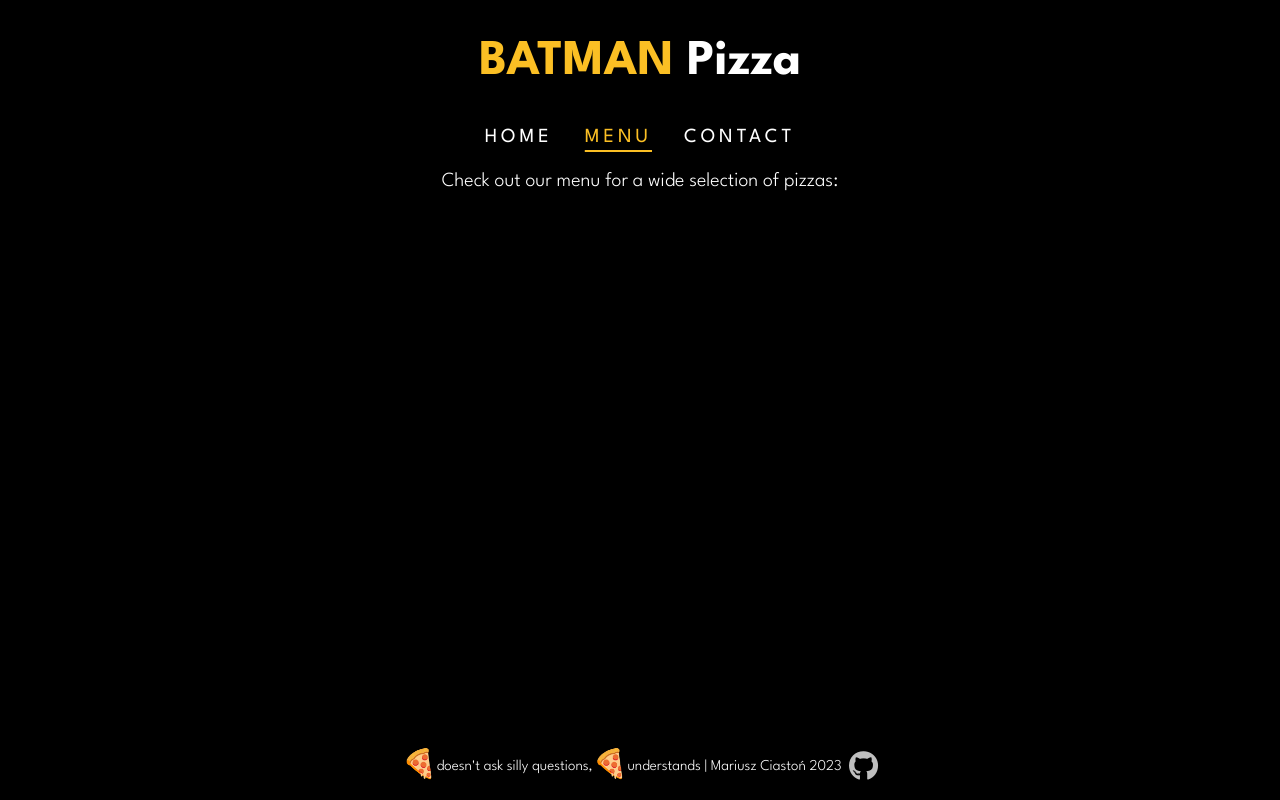
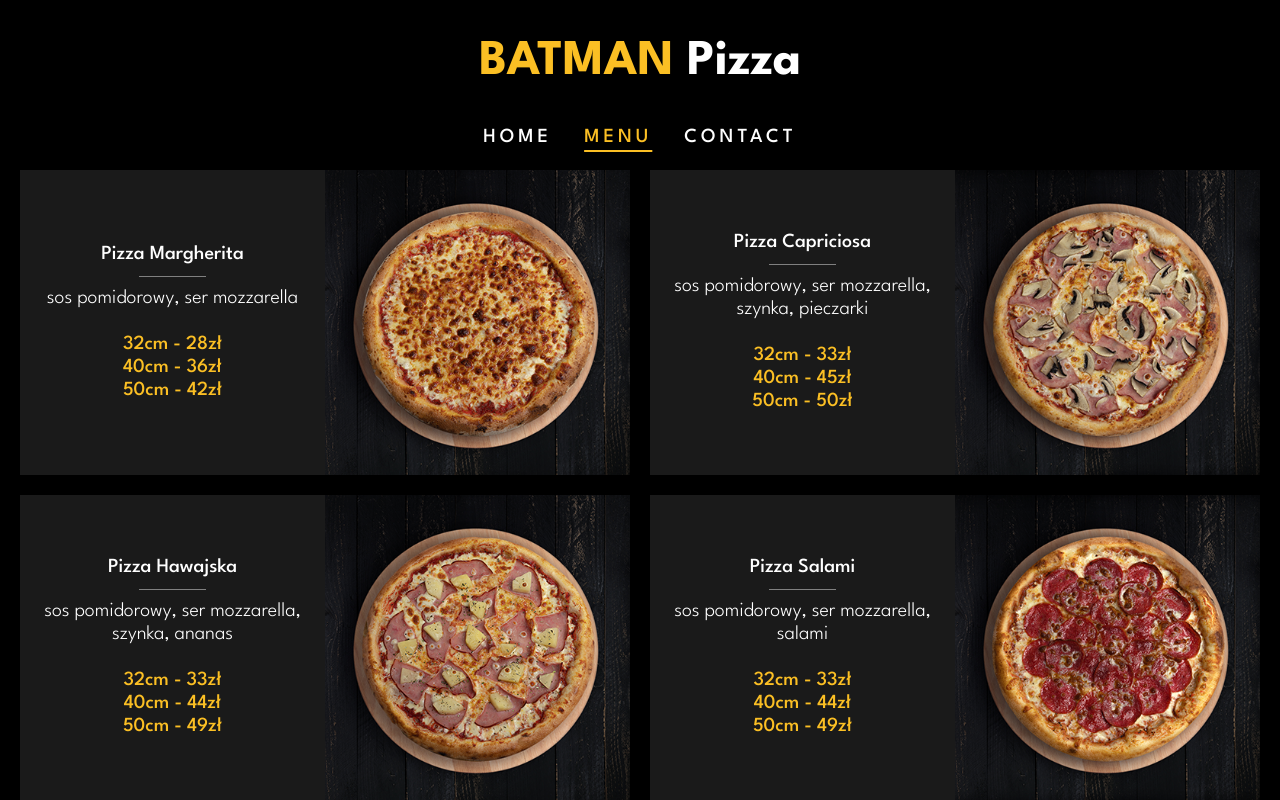
Before and after one commit to mariuszciaston/Restaurant-Page, a website built with webpack: page dist/index.html in a window 1280 px wide. Both pictures are taken after a click on the button "MENU". Shown: the top 800 px of the page. Built offline with nearby package versions, Linux system fonts and the light colour scheme.

Commit message:
Menu content done

```diff
--- a/src/home.js
+++ b/src/home.js
@@ -7,7 +7,8 @@ export default function addHomeContent() {
 	const footer = document.querySelector('.footer');
 
 	homeDiv.className = 'home';
-	homeParagraph.textContent = "Welcome to Batman Pizza! Our restaurant is known for it's delicious pizzas made with fresh ingredients. Come and taste the difference! Unleash your inner Batman!";
+	homeParagraph.textContent =
+		"Welcome to Batman Pizza! Our restaurant is known for it's delicious pizzas made with fresh ingredients. Come and taste the difference! Unleash your inner Batman!";
 	homeImage.src = 'img/home.jpg';
 
 	main.appendChild(homeDiv);
--- a/src/menu.js
+++ b/src/menu.js
@@ -1,12 +1,113 @@
 export default function addMenuContent() {
 	const content = document.querySelector('#content');
 	const main = document.querySelector('.main');
-	const menuDiv = document.createElement('div');
+	const menu = document.createElement('div');
 	const footer = document.querySelector('.footer');
 
-	menuDiv.className = 'menu';
-	menuDiv.textContent = 'Check out our menu for a wide selection of pizzas:';
+	menu.className = 'menu';
+	main.appendChild(menu);
 
-	main.appendChild(menuDiv);
+	const pizzaListDiv = document.createElement('div');
+	pizzaListDiv.className = 'pizza-list';
+	menu.appendChild(pizzaListDiv);
+
+	const pizzas = [
+		{
+			name: 'Pizza Margherita',
+			ingredients: 'sos pomidorowy, ser mozzarella',
+			prices: ['32cm - 28zł', '40cm - 36zł', '50cm - 42zł'],
+			imgSrc: 'img/MARGARITA.png',
+			imgAlt: 'Pizza Margherita',
+		},
+		{
+			name: 'Pizza Capriciosa',
+			ingredients: 'sos pomidorowy, ser mozzarella, szynka, pieczarki',
+			prices: ['32cm - 33zł', '40cm - 45zł', '50cm - 50zł'],
+			imgSrc: 'img/CAPRICIOSA.png',
+			imgAlt: 'Pizza Capriciosa',
+		},
+		{
+			name: 'Pizza Hawajska',
+			ingredients: 'sos pomidorowy, ser mozzarella, szynka, ananas',
+			prices: ['32cm - 33zł', '40cm - 44zł', '50cm - 49zł'],
+			imgSrc: 'img/HAWAJSKA.png',
+			imgAlt: 'Pizza Hawajska',
+		},
+		{
+			name: 'Pizza Salami',
+			ingredients: 'sos pomidorowy, ser mozzarella, salami',
+			prices: ['32cm - 33zł', '40cm - 44zł', '50cm - 49zł'],
+			imgSrc: 'img/SALAMI.png',
+			imgAlt: 'Pizza Salami',
+		},
+		{
+			name: 'Pizza Diabolo',
+			ingredients: 'sos pomidorowy, ser mozzarella, salami pepperoni, jalapeño',
+			prices: ['32cm - 35zł', '40cm - 46zł', '50cm - 53zł'],
+			imgSrc: 'img/DIABOLO.png',
+			imgAlt: 'Pizza Diabolo',
+		},
+		{
+			name: 'Pizza Formaggi',
+			ingredients: 'sos pomidorowy, ser mozzarella, parmezan, ser pleśniowy',
+			prices: ['32cm - 39zł', '40cm - 48zł', '50cm - 57zł'],
+			imgSrc: 'img/FROMAGIO.png',
+			imgAlt: 'Pizza Formaggi',
+		},
+		{
+			name: 'Pizza Carbonara',
+			ingredients: 'sos śmietanowy, ser mozzarella, boczek, cebula',
+			prices: ['32cm - 38zł', '40cm - 49zł', '50cm - 58zł'],
+			imgSrc: 'img/CARBONARA.png',
+			imgAlt: 'Pizza Carbonara',
+		},
+		{
+			name: 'Pizza Góralska',
+			ingredients: `sos pomidorowy, ser mozzarella, oscypek, boczek, żurawina`,
+			prices: ['32cm - 39zł', `40cm - 49zł`, `50cm - 58zł`],
+			imgSrc: `img/GORALSKA.png`,
+			imgAlt: `Pizza Góralska`,
+		},
+	];
+
+	for (let i = 0; i < pizzas.length; i += 1) {
+		const pizzaItemDiv = document.createElement('div');
+		pizzaItemDiv.className = `pizza-item`;
+		pizzaListDiv.appendChild(pizzaItemDiv);
+
+		const pizzaDescriptionDiv = document.createElement('div');
+		pizzaDescriptionDiv.className = `pizza-description`;
+		pizzaItemDiv.appendChild(pizzaDescriptionDiv);
+
+		const pizzaNameDiv = document.createElement('div');
+		pizzaNameDiv.className = `pizza-name`;
+		pizzaNameDiv.textContent = pizzas[i].name;
+		pizzaDescriptionDiv.appendChild(pizzaNameDiv);
+
+		const hrElement = document.createElement('hr');
+		pizzaDescriptionDiv.appendChild(hrElement);
+
+		const pizzaIngredientsDiv = document.createElement('div');
+		pizzaIngredientsDiv.className = `pizza-ingredients`;
+		pizzaIngredientsDiv.textContent = pizzas[i].ingredients;
+		pizzaDescriptionDiv.appendChild(pizzaIngredientsDiv);
+
+		const brElement = document.createElement('br');
+		pizzaDescriptionDiv.appendChild(brElement);
+
+		for (let j = 0; j < pizzas[i].prices.length; j += 1) {
+			const pizzaPriceDiv = document.createElement('div');
+			pizzaPriceDiv.className = `pizza-price`;
+			pizzaPriceDiv.textContent = pizzas[i].prices[j];
+			pizzaDescriptionDiv.appendChild(pizzaPriceDiv);
+		}
+
+		const imgElement = document.createElement('img');
+		imgElement.src = pizzas[i].imgSrc;
+		imgElement.alt = pizzas[i].imgAlt;
+		pizzaItemDiv.appendChild(imgElement);
+	}
+
+	content.appendChild(main);
 	content.insertBefore(main, footer);
 }
```
Also changed, not shown: dist/index.html, dist/main.js, dist/style.css.
